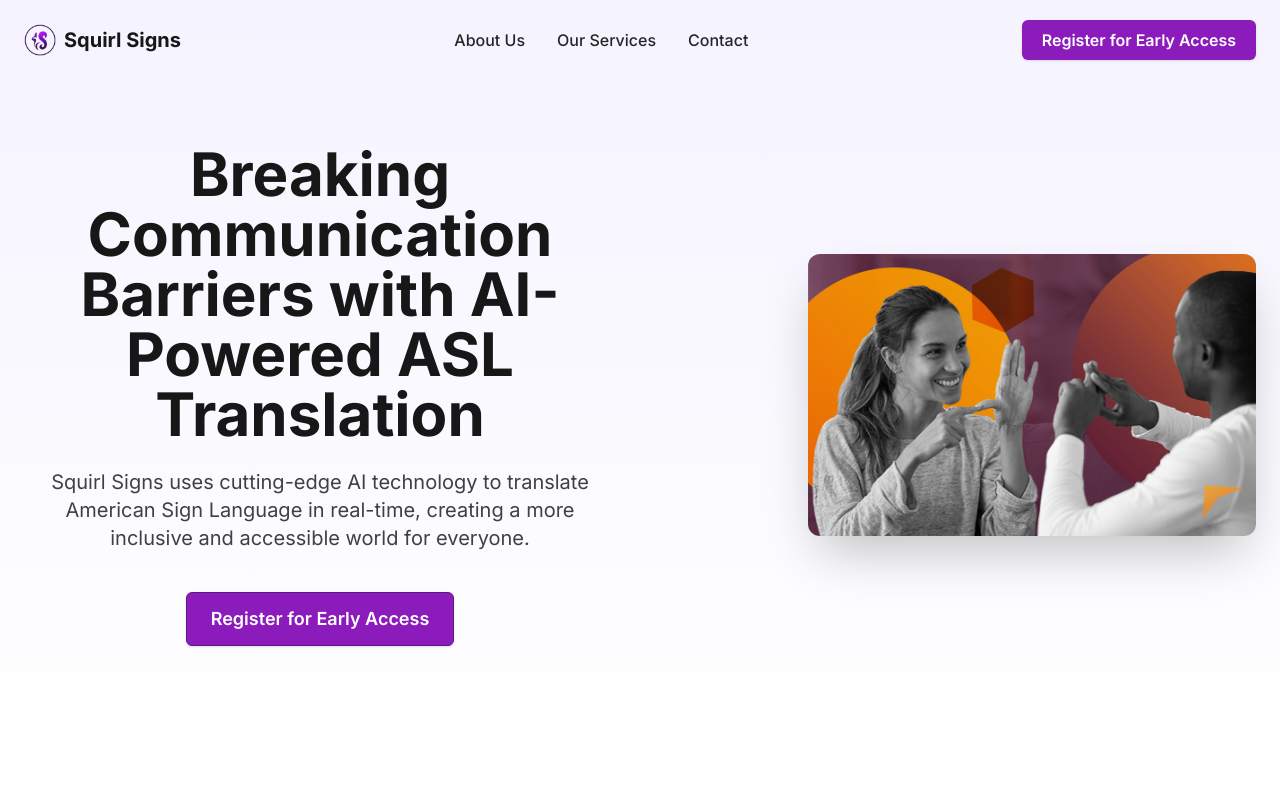
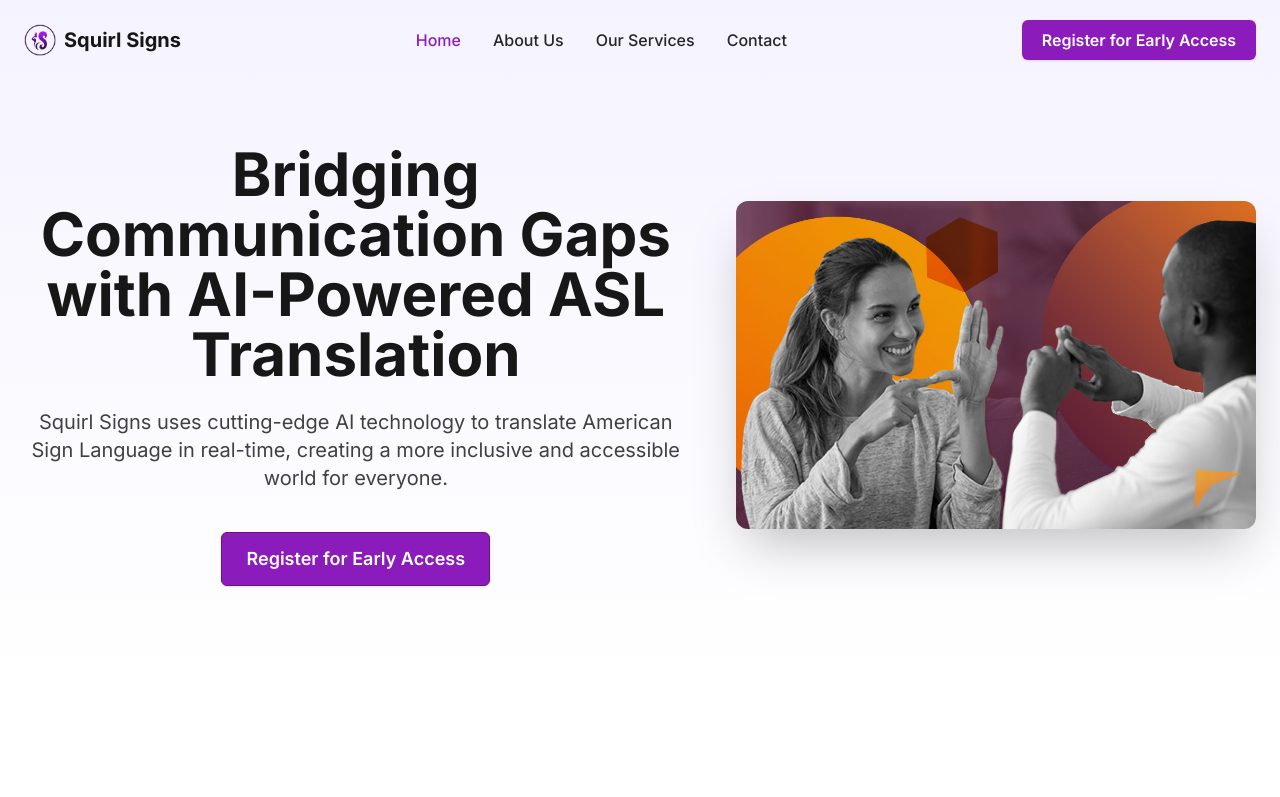
Before and after one commit to HassanFazal97/SquirlSignsWebsite, a React (Vite) app: page / in a window 1280 px wide. Shown: the top 797 px of the page. Built offline with nearby package versions, Linux system fonts and the light colour scheme.

Commit message:
added home, changed pics, fixed text wrap

```diff
--- a/src/components/Hero.tsx
+++ b/src/components/Hero.tsx
@@ -51,7 +51,7 @@ const Hero = ({
       <div className="absolute inset-0 bg-gradient-to-b from-primary-50 to-transparent pointer-events-none" />
       <div className="container mx-auto px-4 md:px-6 relative z-10">
         <div className="flex flex-col md:flex-row items-center justify-between gap-12">
-          <div className="w-full md:w-1/2 max-w-4xl text-center mx-auto">
+          <div className="w-full md:w-[85%] max-w-3xl text-center mx-auto">
             <motion.h1
               className="text-4xl md:text-5xl lg:text-6xl font-bold text-neutral-900 leading-tight"
               custom={1}
@@ -62,7 +62,7 @@ const Hero = ({
               {title}
             </motion.h1>
             <motion.p
-              className="mt-6 text-lg md:text-xl text-neutral-700 max-w-2xl mx-auto whitespace-nowrap md:whitespace-normal"
+              className="mt-6 text-lg md:text-xl text-neutral-700 mx-auto"
               custom={2}
               initial="hidden"
               animate="visible"
@@ -105,11 +105,11 @@ const Hero = ({
             </motion.div>
           </div>
           {showImage && (
-            <div className="w-full md:w-1/2 flex justify-center md:justify-end mt-10 md:mt-0">
+            <div className="w-full md:w-3/4 lg:w-2/3 flex justify-center md:justify-end mt-10 md:mt-0">
               <img
                 src="/SquirlSignsHomePageImg.jpeg"
                 alt="Two people communicating in sign language"
-                className="rounded-xl shadow-2xl w-full max-w-md object-cover"
+                className="rounded-xl shadow-2xl w-full max-w-xl object-cover"
               />
             </div>
           )}
--- a/src/components/Navbar.tsx
+++ b/src/components/Navbar.tsx
@@ -45,7 +45,7 @@ const Navbar = () => {
         {/* Desktop Menu Centered */}
         <div className="hidden md:flex flex-1 justify-center">
           <div className="flex space-x-8">
-            {/* Removed Home NavLink */}
+            <NavLink to="/" active={isActive('/')}>Home</NavLink>
             <NavLink to="/about" active={isActive('/about')}>About Us</NavLink>
             <NavLink to="/services" active={isActive('/services')}>Our Services</NavLink>
             <NavLink to="/contact" active={isActive('/contact')}>Contact</NavLink>
@@ -83,9 +83,9 @@ const Navbar = () => {
           exit={{ opacity: 0, height: 0 }}
         >
           <div className="container mx-auto px-4 py-4 flex flex-col space-y-4">
-            {/* Removed Home MobileNavLink */}
+            <MobileNavLink to="/" active={isActive('/')}>Home</MobileNavLink>
             <MobileNavLink to="/about" active={isActive('/about')}>About Us</MobileNavLink>
-            <MobileNavLink to="/services" active={isActive('/services')}>What We Do</MobileNavLink>
+            <MobileNavLink to="/services" active={isActive('/services')}>Our Services</MobileNavLink>
             <MobileNavLink to="/contact" active={isActive('/contact')}>Contact</MobileNavLink>
           </div>
         </motion.div>
--- a/src/pages/Home.tsx
+++ b/src/pages/Home.tsx
@@ -7,7 +7,7 @@ const Home = () => {
     <div>
 
       <Hero
-        title="Breaking Communication Barriers with AI-Powered ASL Translation"
+        title="Bridging Communication Gaps with AI-Powered ASL Translation"
         subtitle="Squirl Signs uses cutting-edge AI technology to translate American Sign Language in real-time, creating a more inclusive and accessible world for everyone."
         ctaText="Register for Early Access"
         ctaLink="/register"
```
Also changed, not shown: public/Shehriyar.jpg.
